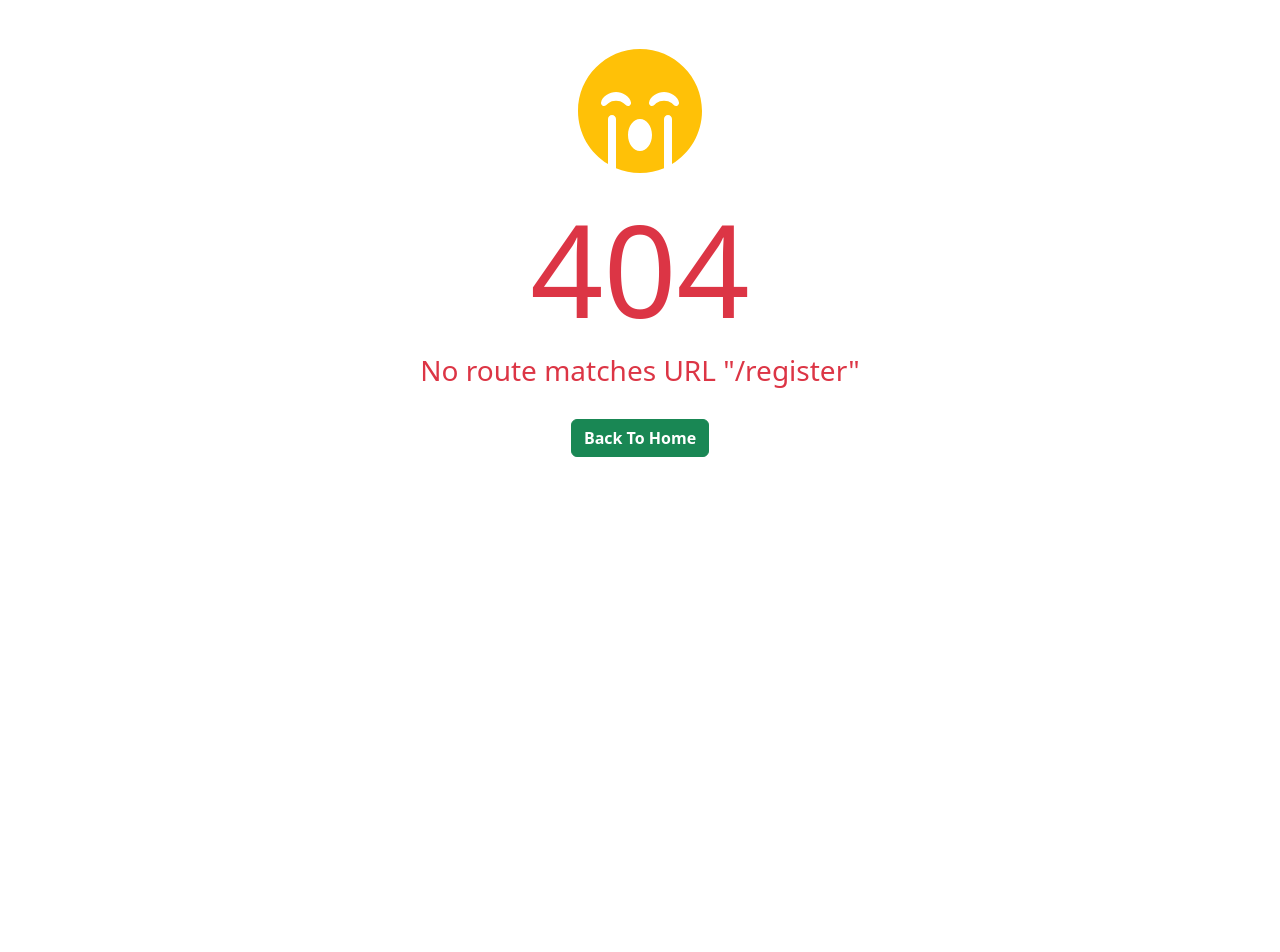
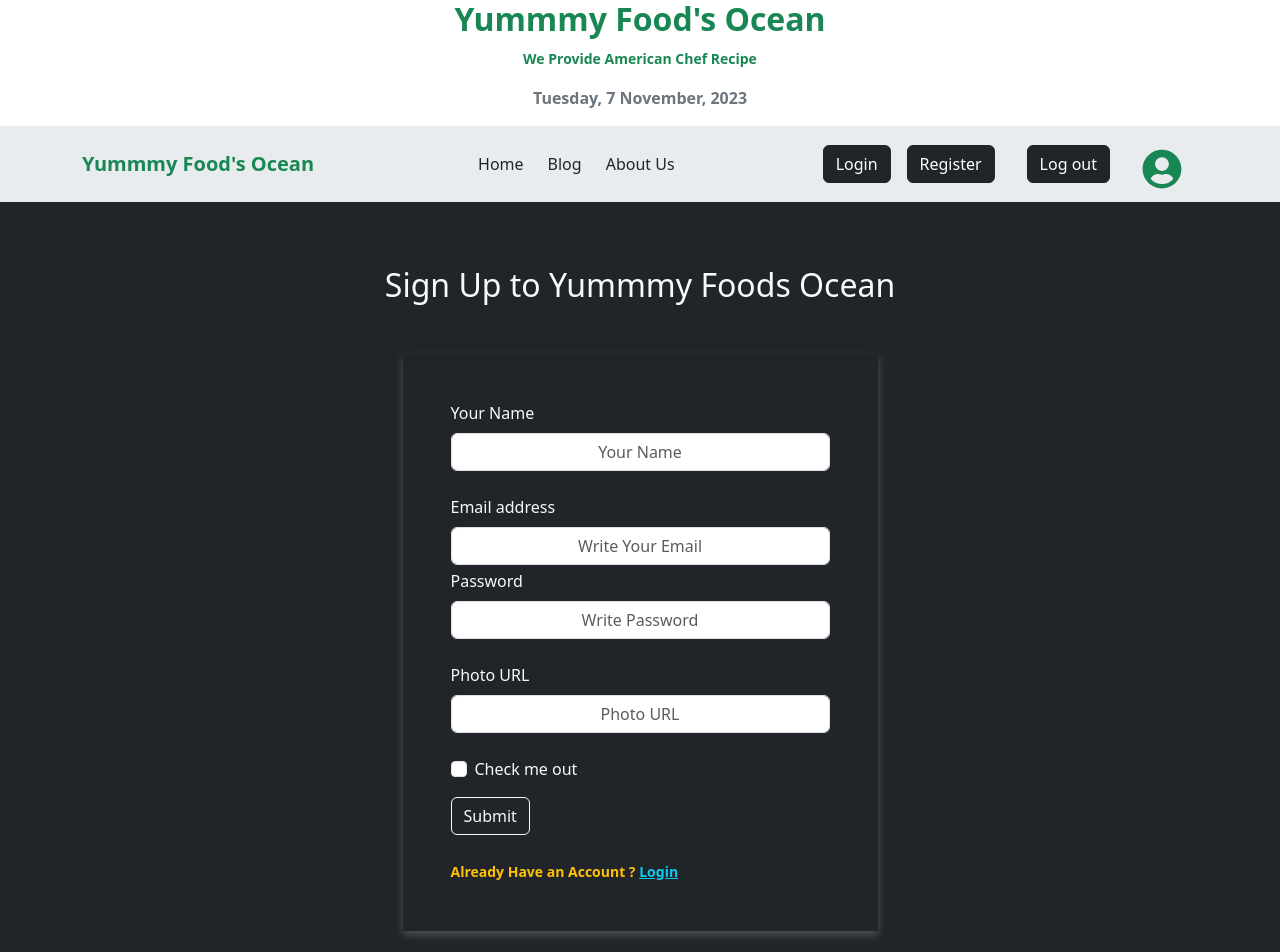
Before and after one commit to SantoSarker101/yummmy-food-s-ocean-client, a React (Vite) app: page /register in a window 1280 px wide. Before the commit this address had no page. Shown: the top 952 px of the page. Before the commit the page ends 800 px from the top, so only its background shows below. Built offline with nearby package versions, Linux system fonts and the light colour scheme.

Commit message:
Now Created Login Page and Register Page

```diff
--- /dev/null
+++ b/src/components/AuthenticPages/Login/Login.jsx
@@ -0,0 +1,77 @@
+import React from 'react';
+import { Button, Col, Container, Form, Row } from 'react-bootstrap';
+import { Link } from 'react-router-dom';
+
+const Login = () => {
+	return (
+		<div className='bg-dark text-light'>
+
+		<Container className='pt-5 pb-5'>
+
+		<h2 className='mt-3 mb-5 text-center' >Sign in to Yummmy Foods Ocean</h2>
+
+		<Row>
+			<Col xs={12} md={8} lg={5} className='mx-auto p-5' style={{boxShadow: '0 4px 8px rgba(255, 255, 255, 0.2'}}>
+
+				<Form>
+				<Form.Group className="mb-3" controlId="formBasicEmail">
+					<Form.Label>Email address</Form.Label>
+					<Form.Control type="email" placeholder="Enter email" required />
+					<Form.Text className="text-secondary">
+					We will never share your email with anyone else.
+					</Form.Text>
+				</Form.Group>
+
+				<Form.Group className="mb-3" controlId="formBasicPassword">
+					<Form.Label>Password</Form.Label>
+					<Form.Control type="password" placeholder="Password" required />
+				</Form.Group>
+
+
+				<Button variant="outline-light mt-3" type='submit'>Login</Button>
+
+
+				<Form.Group className="mt-5 mb-3 text-center">
+				<Button variant="info" className='fw-bold'>Sign-in With Google</Button>
+				</Form.Group>
+
+				<Form.Group className="mb-3 mt-4 text-center">
+      			<Button variant="info" className='fw-bold'>Sign-in With GitHub</Button>
+				</Form.Group>
+
+
+				<br /><br />
+
+
+				<Form.Text className="text-warning fw-bold text-center">
+					<div>
+					Don't Have an Account ? <Link to='/register' className='text-info'>Register</Link>
+					</div>
+				</Form.Text>
+
+
+
+				<Form.Text className="text-warning fw-bold">
+
+				</Form.Text>
+
+
+				<Form.Text className="text-info fw-bold">
+
+				</Form.Text>
+
+
+			</Form>
+
+			</Col>
+		</Row>
+
+
+		</Container>
+
+
+		</div>
+	);
+};
+
+export default Login;
--- /dev/null
+++ b/src/components/AuthenticPages/Register/Register.jsx
@@ -0,0 +1,95 @@
+import React from 'react';
+import { Button, Col, Container, Form, Row } from 'react-bootstrap';
+import { Link } from 'react-router-dom';
+
+const Register = () => {
+	return (
+		<div className='bg-dark text-light'>
+
+		<Container className='pt-5 pb-5'>
+
+		<h2 className='mt-3 mb-5 text-center' >Sign Up to Yummmy Foods Ocean</h2>
+
+		<Row>
+			<Col xs={12} md={8} lg={5} className='mx-auto p-5' style={{boxShadow: '0 4px 8px rgba(255, 255, 255, 0.2'}}>
+
+				<Form>
+
+
+				<Form.Group className="mb-4" controlId="formBasicEmail">
+					<Form.Label>Your Name</Form.Label>
+
+					<Form.Control className='text-center' type="name"
+					name='name'
+					placeholder="Your Name" required />
+
+				</Form.Group>
+
+
+				<Form.Group className="mb-1" controlId="formBasicEmail">
+					<Form.Label>Email address</Form.Label>
+
+					<Form.Control
+					className='text-center'type="email"
+					name='email'
+					placeholder="Write Your Email" required />
+
+				</Form.Group>
+
+
+				<Form.Group className="mb-4" controlId="formBasicPassword">
+					<Form.Label>Password</Form.Label>
+					<Form.Control
+					className='text-center'type="password"
+					name="password"
+					placeholder="Write Password" required />
+				</Form.Group>
+
+
+				<Form.Group className="mb-4" controlId="formBasicPassword">
+					<Form.Label>Photo URL</Form.Label>
+					<Form.Control
+					className='text-center'type="photo"
+					name="photo"
+					placeholder="Photo URL" />
+				</Form.Group>
+
+
+				<Form.Group className="mb-3" controlId="formBasicCheckbox">
+					<Form.Check type="checkbox" label="Check me out" />
+				</Form.Group>
+
+				<Button variant="outline-light" type='submit'>Submit</Button>
+				<br /><br />
+
+
+				<Form.Text className="text-warning fw-bold">
+					Already Have an Account ? <Link to='/login' className='text-info'>Login</Link>
+				</Form.Text>
+
+
+
+				<Form.Text className="text-warning fw-bold">
+
+				</Form.Text>
+
+
+				<Form.Text className="text-info fw-bold">
+
+				</Form.Text>
+
+
+			</Form>
+
+			</Col>
+		</Row>
+
+
+		</Container>
+
+
+		</div>
+	);
+};
+
+export default Register;
--- a/src/components/Footer/Footer.jsx
+++ b/src/components/Footer/Footer.jsx
@@ -20,17 +20,17 @@ const Footer = () => {
 							{/* {' '} */}
 							<Link className='me-4 lh-lg text-light'>Site Map</Link>
 							<Link className='me-4 lh-lg text-light'>Visitor Agreement</Link>
-							<Link className='me-4 lh-lg text-light'>AdChoices </Link>
+							<Link className='me-4 lh-lg text-light'>Choice Recipes </Link>
 							<Link className='me-4 lh-lg text-light'>Privacy Notice</Link>
 							<Link className='me-4 lh-lg text-light'>About</Link>
-							<Link className='me-4 lh-lg text-light'>Newsroom</Link>
+							<Link className='me-4 lh-lg text-light'>Recipe Room</Link>
 							<Link className='me-4 lh-lg text-light'>Advertise</Link>
 							<Link className='me-4 lh-lg text-light'>Help</Link>
 							<Link className='me-4 lh-lg text-light'>Recipes Ratings</Link>
 							<Link className='me-4 lh-lg text-light'>Online Closed Captioning</Link>
 							<Link className='me-4 lh-lg text-light'>American Privacy Notice</Link>
 							<Link className='me-4 lh-lg text-light'>Accessibilit</Link>
-							<Link className='me-4 lh-lg text-light'>Newsletters</Link>
+							<Link className='me-4 lh-lg text-light'>Chefs</Link>
 							<Link className='me-4 lh-lg text-light'>Yummmy Foods Ocean, Inc.</Link> <br />
 							<Link className='text-light text-decoration-none lh-lg'>Do Not Sell or Share my Personal Information</Link>
 							{/* {' '} */}
--- a/src/components/Pages/Blog/Blog.jsx
+++ b/src/components/Pages/Blog/Blog.jsx
@@ -7,7 +7,7 @@ const Blog = () => {
 			<Container>
 			<h1 className='text-info fw-bold text-center pt-5'>Some Questions Answer</h1>
 
-			<Card className='mt-5  text-decoration-underlinetext-success fw-bold'>
+			<Card className='mt-5 text-success fw-bold'>
 				<Card.Header as="h5" className='text-success fw-bold text-center fs-3'>differences between uncontrolled and controlled components</Card.Header>
 
 				<Card.Body className=''>
```
Also changed, not shown: src/routes/Routes.jsx (+10 -0 lines).
